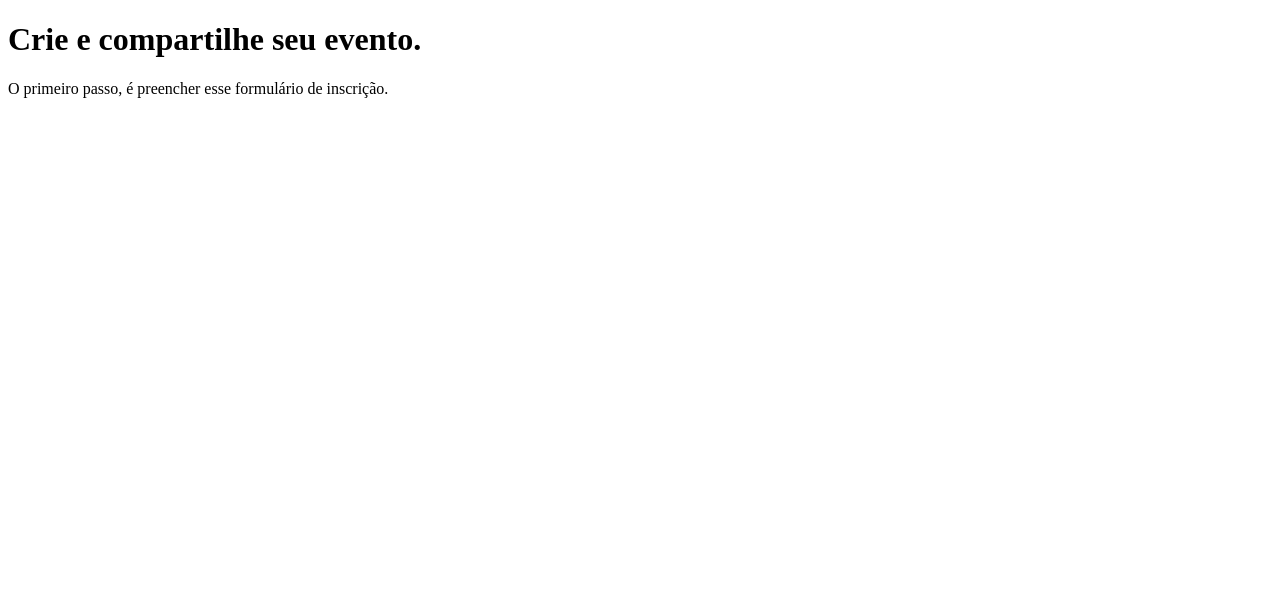
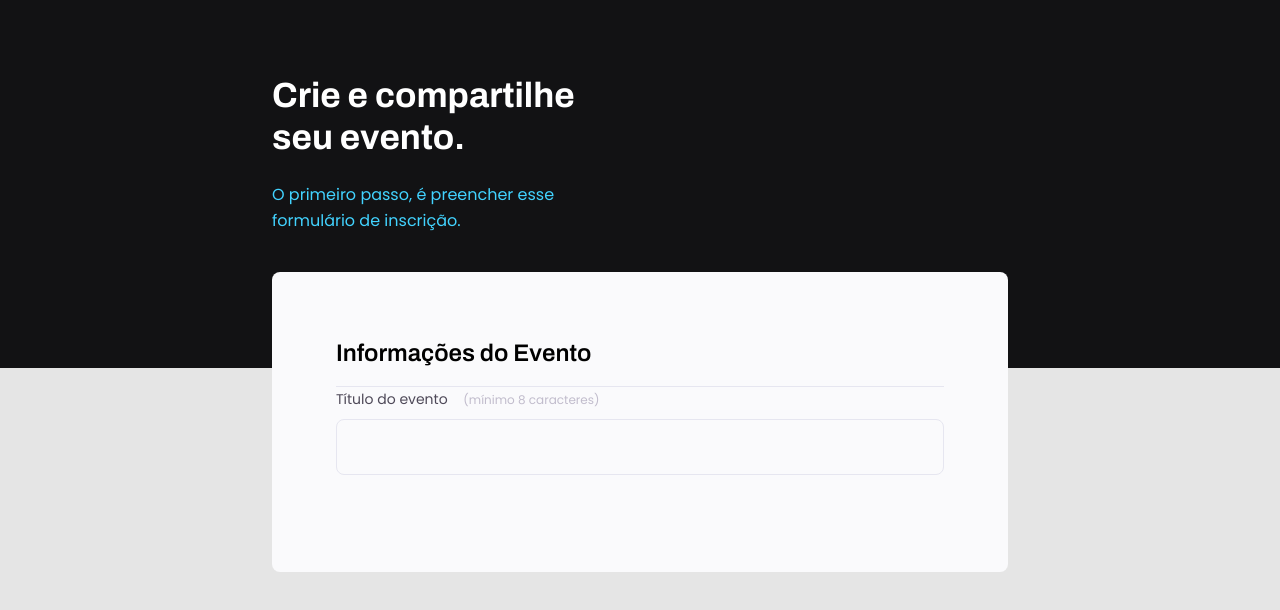
Before and after one commit to fabandrade88/projeto02, a plain HTML site: page index.html in a window 1280 px wide. Drawn offline with Linux system fonts and the light colour scheme.

Commit message:
Fix Css adding new  styles

```diff
--- a/index.html
+++ b/index.html
@@ -11,22 +11,32 @@
   <link href="https://fonts.googleapis.com/css2?family=Archivo:ital@0;1&display=swap" rel="stylesheet">
   <link href="https://fonts.googleapis.com/css2?family=Archivo:ital,wght@0,600;1,600&display=swap" rel="stylesheet">
   <link href="https://fonts.googleapis.com/css2?family=Archivo:ital,wght@0,700;1,700&display=swap" rel="stylesheet">
-  <link rel="stylesheet" src="style.css">
+
+ <link rel="stylesheet" href="style.css">
 
   <title>Formulario</title>
 </head>
-<body>
-  <!--
-    Get: receber e enviar recursos pela URL
-    Post: Enviar recursos
-  -->
+
+ <body>
+  <div class="page">
   <header>
    <h1>Crie e compartilhe
     seu evento.</h1>
    <p>O primeiro passo, é preencher esse
     formulário de inscrição.</p>
   </header>
-  <form action="" method="get">
+  <form>
+
+    <fieldset>
+      <legend>Informações do Evento</legend>
+      <div class="input-wrapper">
+        <label for="event-title">Título do evento <span>(mínimo 8 caracteres)</span></label>
+        <input type="text" id="event-title">
+      </div>
+
+    </fieldset>
+
   </form>
+  </div>
 </body>
 </html>
--- a/style.css
+++ b/style.css
@@ -1,3 +1,13 @@
+* {
+  margin: 0;
+  padding: 0;
+  box-sizing: border-box;
+}
+
+body, input, button, select, textarea {
+  font-family: 'Poppings', sans-serif;
+}
+
 body {
   font-family: 'Poppins', sans-serif;
   background: #E5E5E5;
@@ -13,13 +23,23 @@ body::before {
   z-index: -1;
   background: #121214;
 }
+.page {
+  width: 736px;
+  margin: auto;
+}
+
+header {
+  width: 319px;
+  margin-top: 74px;
+}
 
 header h1 {
   font-family: 'Archivo', sans-serif;
   font-weight: bold;
-  font-size:"35px";
+  font-size: 35px;
   line-height: 42px;
   color: white;
+  margin-bottom: 24px;
 }
 
 header p {
@@ -27,3 +47,56 @@ header p {
   line-height: 26px;
   color: #42d3ff;
 }
+
+form {
+  margin-top: 38px;
+  background: #FAFAFC;
+  min-height: 300px;
+  padding: 64px;
+  border-radius: 8px;
+}
+
+fieldset {
+  border: none;
+}
+
+legend {
+  font-family: 'Archivo', sans-serif;
+  font-weight: 600;
+  font-size: 24px;
+  line-height: 34px;
+  Width: 100%;
+  border-bottom: 1px solid #E6E6F0;
+  padding-bottom: 16px;
+}
+
+.input-wrapper {
+  display: flex;
+  flex-direction: column;
+}
+
+.input-wrapper label {
+  font-size: 14px;
+  line-height: 24px;
+  margin-bottom: 8px;
+
+  color: #4E4958;
+}
+
+.input-wrapper label span {
+  margin-left: 12px;
+  font-size: 12px;
+  line-height: 20px;
+  color: #C1BCCC;
+}
+
+.input-wrapper input {
+  background: #FAFAFC;
+  border: 1px solid #E6E6F0;
+  border-radius: 8px;
+  height: 56px;
+  padding: 0 24px;
+  font-size: 16px;
+  line-height: 26px;
+  color: #C1BCCC;
+}
```
